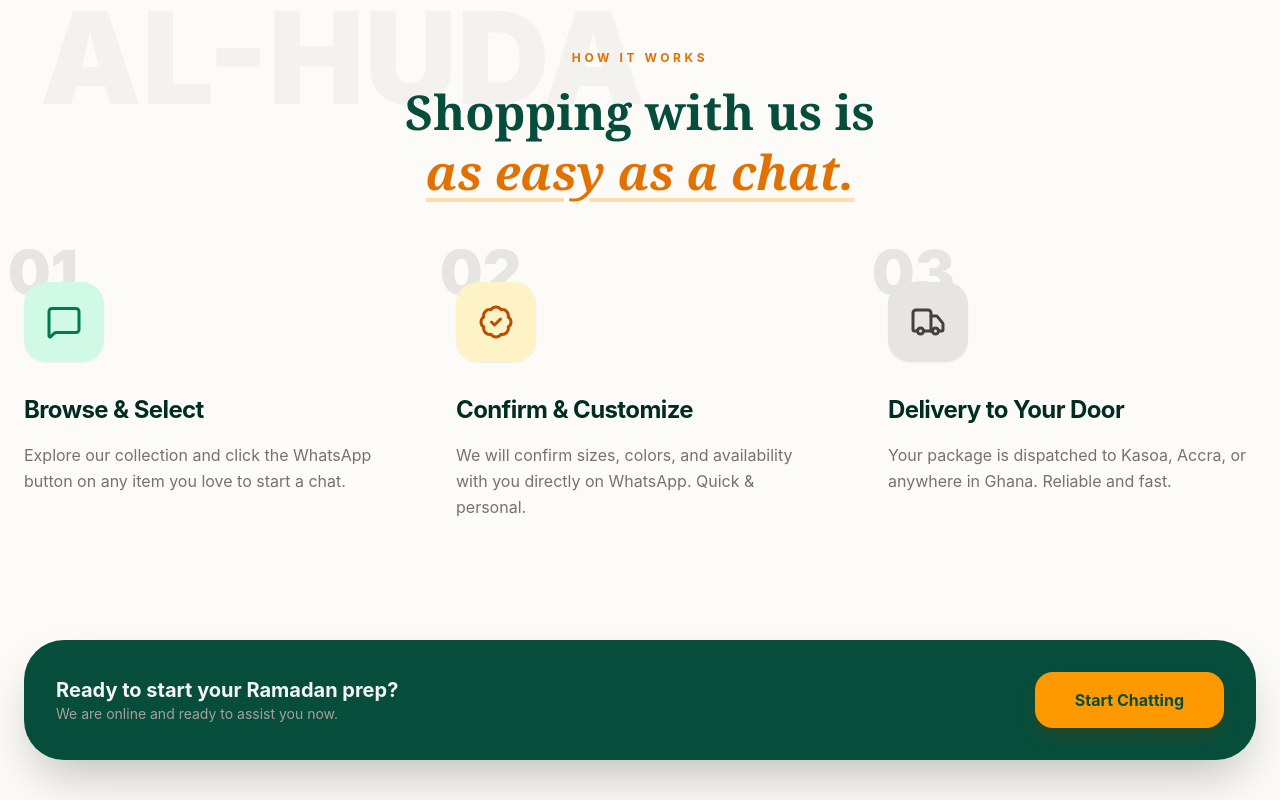
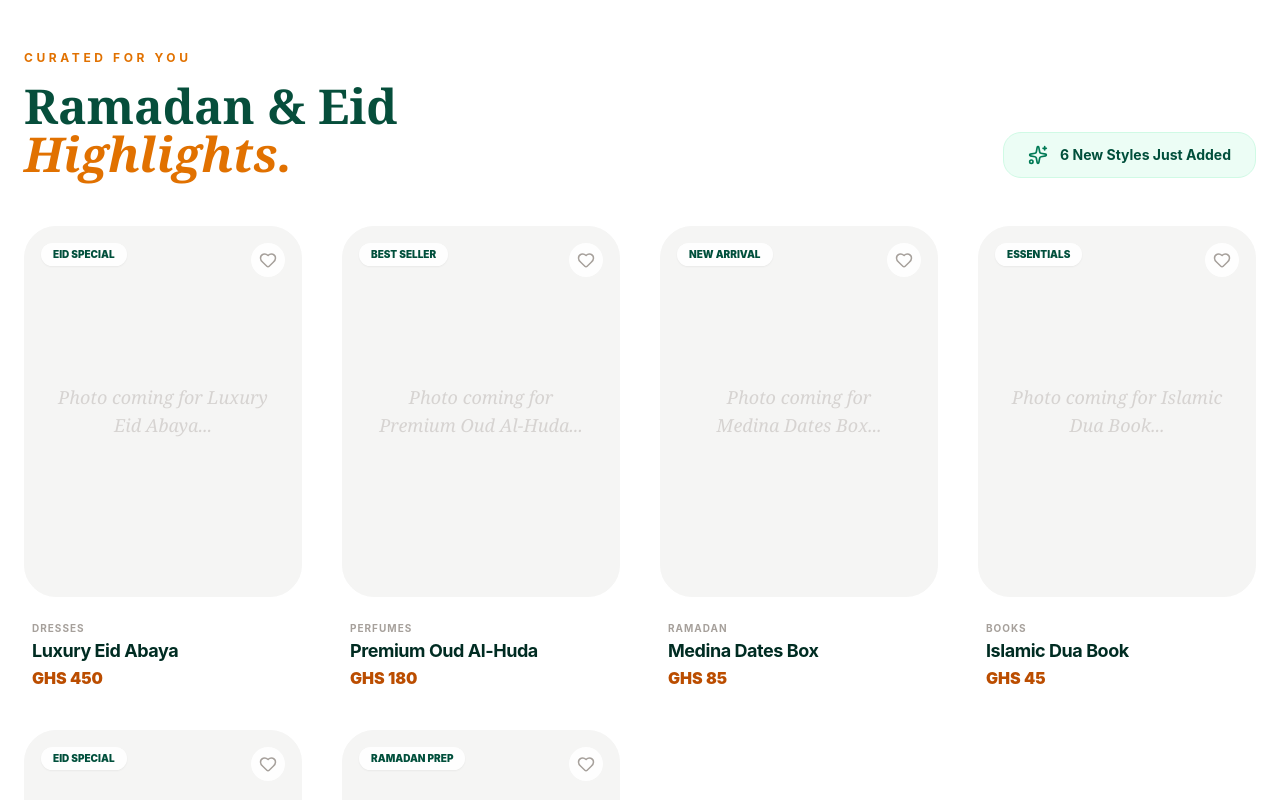
Before and after one commit to Abdulhameedsurakadev-Gh/al-huda-store, a Next.js app: page / in a window 1280 px wide. Shown: the part 1700-2500 px from the top of the page. Built offline with nearby package versions, Linux system fonts and the light colour scheme.

Commit message:
feat: add featured products grid and order guide

```diff
--- a/src/app/page.tsx
+++ b/src/app/page.tsx
@@ -1,5 +1,6 @@
 import Hero from "@/components/Hero";
 import CategoryPulse from "@/components/CategoryPulse";
+import FeaturedProducts from "@/components/FeaturedProducts";
 import OrderGuide from "@/components/OrderGuide";
 import SocialProof from "@/components/SocialProof";
 import ContactGuide from "@/components/ContactGuide";
@@ -10,6 +11,7 @@
       <main >
           <Hero />
           <CategoryPulse />
+          <FeaturedProducts />
           <OrderGuide />
           <SocialProof />
           <ContactGuide />
--- /dev/null
+++ b/src/components/FeaturedProducts.tsx
@@ -0,0 +1,95 @@
+"use client";
+
+import { MessageCircle, Heart, Sparkles } from "lucide-react";
+import Image from "next/image";
+
+// Phase 1: Placeholder Data (Swap this with your JSON import later)
+const featuredItems = [
+  { id: 1, name: "Luxury Eid Abaya", category: "Dresses", price: "GHS 450", tag: "Eid Special" },
+  { id: 2, name: "Premium Oud Al-Huda", category: "Perfumes", price: "GHS 180", tag: "Best Seller" },
+  { id: 3, name: "Medina Dates Box", category: "Ramadan", price: "GHS 85", tag: "New Arrival" },
+  { id: 4, name: "Islamic Dua Book", category: "Books", price: "GHS 45", tag: "Essentials" },
+  { id: 5, name: "Gold Plated Jewelry", category: "Jewelry", price: "GHS 220", tag: "Eid Special" },
+  { id: 6, name: "Kitchen Utensil Set", category: "Home", price: "GHS 350", tag: "Ramadan Prep" },
+];
+
+export default function FeaturedProducts() {
+  return (
+    <section className="py-24 bg-white">
+      <div className="container mx-auto px-6">
+
+        {/* Header */}
+        <div className="flex flex-col md:flex-row justify-between items-end mb-12 gap-6">
+          <div className="max-w-xl">
+            <h2 className="text-amber-600 font-bold uppercase tracking-[0.3em] text-xs mb-4">
+              Curated for You
+            </h2>
+            <p className="font-serif text-4xl md:text-5xl text-[#064e3b] font-bold">
+              Ramadan & Eid <span className="italic text-amber-600">Highlights.</span>
+            </p>
+          </div>
+          <div className="bg-emerald-50 px-6 py-3 rounded-2xl border border-emerald-100 flex items-center gap-3">
+             <Sparkles className="text-emerald-700 size-5" />
+             <p className="text-emerald-900 font-bold text-sm">6 New Styles Just Added</p>
+          </div>
+        </div>
+
+        {/* Product Grid */}
+        <div className="grid grid-cols-2 lg:grid-cols-3 xl:grid-cols-4 gap-6 md:gap-10">
+          {featuredItems.map((item) => (
+            <div key={item.id} className="group relative">
+              {/* Image Container */}
+              <div className="relative aspect-[3/4] bg-stone-100 rounded-[32px] overflow-hidden mb-6 border border-stone-100 transition-all group-hover:shadow-2xl">
+
+                {/* TAG */}
+                <div className="absolute top-4 left-4 z-20 bg-white/90 backdrop-blur-md px-3 py-1 rounded-full text-[10px] font-black uppercase text-emerald-900 shadow-sm">
+                  {item.tag}
+                </div>
+
+                {/* HEART BUTTON */}
+                <button className="absolute top-4 right-4 z-20 p-2 bg-white/90 backdrop-blur-md rounded-full text-stone-400 hover:text-rose-500 transition-colors">
+                  <Heart size={18} />
+                </button>
+
+                {/* PLACEHOLDER / ACTUAL IMAGE */}
+                <div className="absolute inset-0 flex items-center justify-center text-stone-300 font-serif italic text-lg text-center p-8">
+                  {/* When photos arrive, replace this div with:
+                  <Image src={item.image} alt={item.name} fill className="object-cover" />
+                  */}
+                  Photo coming for {item.name}...
+                </div>
+
+                {/* HOVER OVERLAY */}
+                <div className="absolute inset-0 bg-[#064e3b]/40 opacity-0 group-hover:opacity-100 transition-opacity flex items-center justify-center p-6">
+                  <a
+                    href={`https://wa.me{item.name}`}
+                    className="w-full bg-amber-500 text-[#064e3b] py-3 rounded-xl font-bold flex items-center justify-center gap-2 transform translate-y-4 group-hover:translate-y-0 transition-transform"
+                  >
+                    <MessageCircle size={18} />
+                    Order Now
+                  </a>
+                </div>
+              </div>
+
+              {/* Text Info */}
+              <div className="space-y-1 px-2">
+                <p className="text-[10px] uppercase tracking-widest font-bold text-stone-400">{item.category}</p>
+                <h3 className="text-lg font-bold text-emerald-950 tracking-tight leading-tight group-hover:text-amber-600 transition-colors">
+                  {item.name}
+                </h3>
+                <p className="text-amber-700 font-black">{item.price}</p>
+              </div>
+            </div>
+          ))}
+        </div>
+
+        {/* View All Button */}
+        <div className="mt-20 text-center">
+          <button className="px-12 py-4 bg-[#064e3b] text-stone-100 rounded-2xl font-bold hover:bg-emerald-900 transition-all shadow-xl shadow-emerald-900/20">
+            View Entire Boutique
+          </button>
+        </div>
+      </div>
+    </section>
+  );
+}
```
